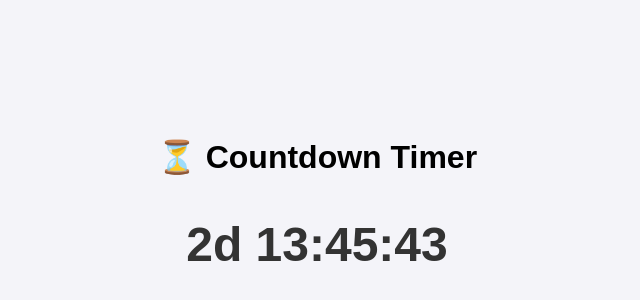
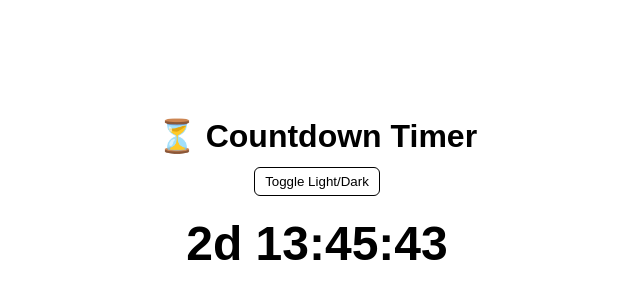
Before and after one commit to Seafirepriv/Timer-website, a plain HTML site: page index.html in a window 1280 px wide. Shown: the part 204-504 px from the top of the page, without its empty margins (323-963 px from the left). Drawn offline with nearby package versions, Linux system fonts and the light colour scheme.

Commit message:
Background options

```diff
--- a/index.html
+++ b/index.html
@@ -1,34 +1,74 @@
 <!DOCTYPE html>
 <html lang="en">
 <head>
-  <meta charset="UTF-8">
+  <meta charset="UTF-8" />
   <title>Auto Countdown Timer 🎉</title>
   <style>
+    /* ——— Layout & base ——— */
     body {
       display: flex;
       flex-direction: column;
       justify-content: center;
       align-items: center;
       height: 100vh;
-      background: #f4f4f9;
       font-family: Arial, sans-serif;
+      transition: background 0.3s, color 0.3s;
     }
+    h1 { margin: 0 0 12px; }
     #timer {
       font-size: 3rem;
       font-weight: bold;
-      color: #333;
       margin: 20px 0;
     }
+    /* Optional: tiny button polish (kept minimal) */
+    #themeToggle {
+      padding: 6px 10px;
+      border: 1px solid currentColor;
+      background: transparent;
+      border-radius: 6px;
+      cursor: pointer;
+    }
+
+    /* ——— Themes ——— */
+    body.light { background: #ffffff; color: #000000; }
+    body.dark  { background: #121212; color: #f4f4f9; }
+
+    /* Ensure timer text flips with theme */
+    body.light #timer { color: #000000; }
+    body.dark  #timer { color: #f4f4f9; }
   </style>
 </head>
 <body>
   <h1>⏳ Countdown Timer</h1>
+  <button id="themeToggle" aria-label="Toggle Light/Dark">Toggle Light/Dark</button>
   <div id="timer">0</div>
 
   <!-- Confetti library -->
+  <script src="https://cdn.jsdelivr.net/npm/canvas-confetti@1.9.2/dist/confetti.browser.min.js"></script>
+
   <script>
-  // Countdown target: Sep 4, 2025 10:00 AM ET.
-  // September is Daylight Saving Time in ET, so offset is -04:00.
+    // ===================== THEME HELPERS =====================
+    function applyTheme(theme) {
+      document.body.classList.remove('light', 'dark');
+      document.body.classList.add(theme);
+    }
+    function initTheme() {
+      const saved = localStorage.getItem('theme');
+      applyTheme(saved === 'dark' ? 'dark' : 'light'); // default: light
+      const btn = document.getElementById('themeToggle');
+      if (btn && !btn.dataset.bound) {
+        btn.addEventListener('click', () => {
+          const current = document.body.classList.contains('dark') ? 'dark' : 'light';
+          const next = current === 'dark' ? 'light' : 'dark';
+          applyTheme(next);
+          localStorage.setItem('theme', next);
+        });
+        btn.dataset.bound = '1';
+      }
+    }
+    // =========================================================
+
+    // ====== Countdown target: Sep 4, 2025 10:00 AM ET (-04:00) ======
     const TARGET = new Date('2025-09-04T10:00:00-04:00');
 
     let ticking = null;
@@ -63,13 +103,16 @@
         }
         return;
       }
-
       el.textContent = fmt(remaining);
     }
 
+    // ——— Init on load ———
     window.onload = () => {
+      initTheme();
       update();
       clearInterval(ticking);
       ticking = setInterval(update, 1000);
     };
   </script>
+</body>
+</html>
```
Lines whose indentation alone changed are shown as unchanged.
